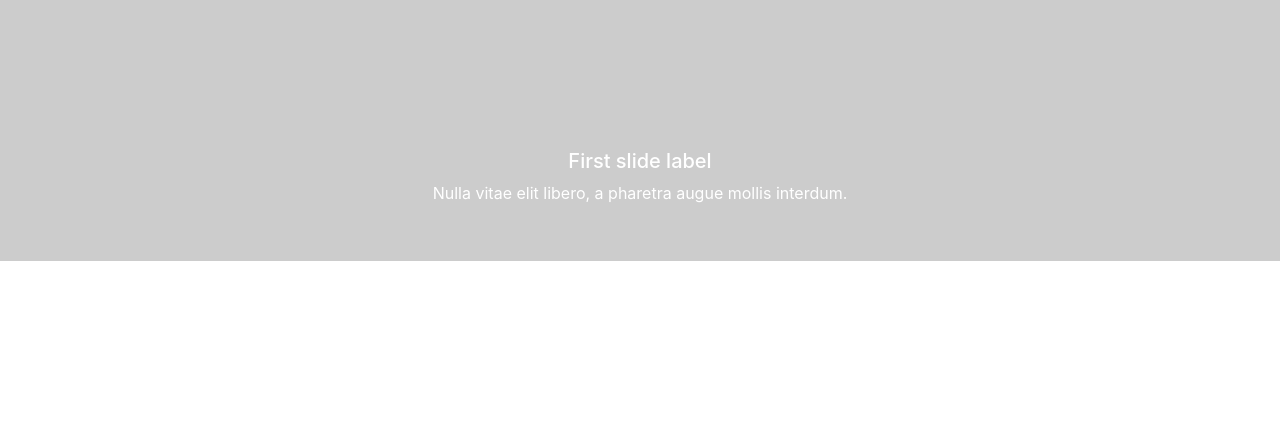
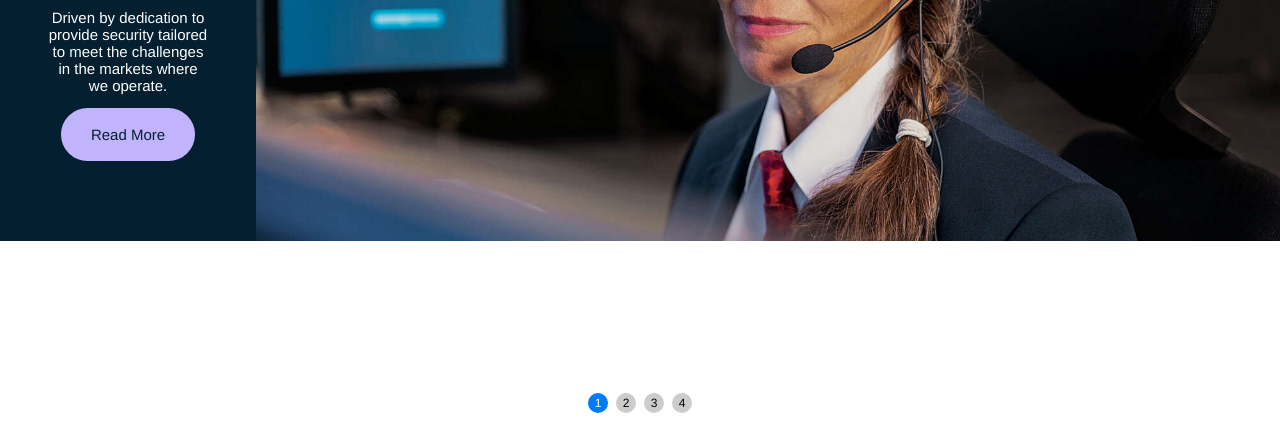
Before and after one commit to TashdidDiganta/securitas, a plain HTML site: page abc.html in a window 1280 px wide. Shown: the part 379-800 px from the top of the page. Drawn offline with nearby package versions, Linux system fonts and the light colour scheme; placeholder pictures from the web are drawn by us.

Commit message:
new update

```diff
--- a/abc.html
+++ b/abc.html
@@ -1,65 +1,149 @@
 <!DOCTYPE html>
 <html lang="en">
+
 <head>
-  <meta charset="UTF-8">
-  <meta name="viewport" content="width=device-width, initial-scale=1.0">
-  <title>Bootstrap Carousel with Dark Variant and Icons</title>
-  <!-- Bootstrap CSS -->
-  <link href="https://stackpath.bootstrapcdn.com/bootstrap/4.5.2/css/bootstrap.min.css" rel="stylesheet">
-  <!-- Custom CSS for dark variant -->
+  <meta charset="utf-8" />
+  <title>Swiper demo</title>
+  <meta name="viewport" content="width=device-width, initial-scale=1, minimum-scale=1, maximum-scale=1" />
+  <!-- Link Swiper's CSS -->
+  <link rel="stylesheet" href="https://cdn.jsdelivr.net/npm/swiper@11/swiper-bundle.min.css" />
+
+  <!-- Demo styles -->
   <style>
-    .carousel-dark .carousel-control-prev-icon,
-    .carousel-dark .carousel-control-next-icon {
-      background-image: none; /* Remove default icons */
+    html,
+    body {
+      position: relative;
+      height: 100%;
+    }
+
+    body {
+      background: #eee;
+      font-family: Helvetica Neue, Helvetica, Arial, sans-serif;
+      font-size: 14px;
+      color: #000;
+      margin: 0;
+      padding: 0;
+    }
+
+    .swiper {
+      width: 100%;
+      height: 100%;
+    }
+
+    .swiper-slide {
+      text-align: center;
+      font-size: 18px;
+      background: #fff;
+      display: flex;
+      justify-content: center;
+      align-items: center;
+    }
+
+    .swiper-slide img {
+      display: block;
+      width: 100%;
+      height: 100%;
+      object-fit: cover;
+    }
+
+    .swiper-pagination-bullet {
+      width: 20px;
+      height: 20px;
+      text-align: center;
+      line-height: 20px;
+      font-size: 12px;
+      color: #000;
+      opacity: 1;
+      background: rgba(0, 0, 0, 0.2);
+    }
+
+    .swiper-pagination-bullet-active {
+      color: #fff;
+      background: #007aff;
     }
   </style>
+  <link rel="stylesheet" href="/assets/css/style.css">
 </head>
+
 <body>
-
-<div id="carouselExampleControls" class="carousel slide carousel-dark" data-ride="carousel">
-  <div class="carousel-inner">
-    <div class="carousel-item active">
-      <img src="https://via.placeholder.com/800x400" class="d-block w-100" alt="...">
-      <div class="carousel-caption d-none d-md-block">
-        <h5>First slide label</h5>
-        <p>Nulla vitae elit libero, a pharetra augue mollis interdum.</p>
+  <!-- Swiper -->
+  <div class="swiper mySwiper">
+    <div class="swiper-wrapper">
+      <div class="swiper-slide">
+        <div class="slider-item">
+          <div class="slider-content">
+            <h2>Certifying Data Center Professionals</h2>
+            <p>Driven by dedication to provide security tailored to meet the challenges in the markets where we operate.</p>
+            <div class="card-btn">
+              <a href="#">Read More</a>
             </div>
           </div>
-    <div class="carousel-item">
-      <img src="https://via.placeholder.com/800x400" class="d-block w-100" alt="...">
-      <div class="carousel-caption d-none d-md-block">
-        <h5>Second slide label</h5>
-        <p>Lorem ipsum dolor sit amet, consectetur adipiscing elit.</p>
+          <div class="slider-img">
+            <img src="assets/img/slider01.jpg" class="d-block w-100" alt="...">
           </div>
         </div>
-    <!-- More slides -->
       </div>
-  <a class="carousel-control-prev" href="#carouselExampleControls" role="button" data-slide="prev">
-    <!-- You can remove the icon here if you don't want it -->
-    <span class="carousel-control-prev-icon" aria-hidden="true"></span>
-    <span class="sr-only">Previous</span>
-  </a>
-  <a class="carousel-control-next" href="#carouselExampleControls" role="button" data-slide="next">
-    <!-- You can remove the icon here if you don't want it -->
-    <span class="carousel-control-next-icon" aria-hidden="true"></span>
-    <span class="sr-only">Next</span>
-  </a>
+      <div class="swiper-slide">
+        <div class="slider-item">
+          <div class="slider-content">
+            <h2>Certifying Data Center Professionals</h2>
+            <p>Driven by dedication to provide security tailored to meet the challenges in the markets where we operate.</p>
+            <div class="card-btn">
+              <a href="#">Read More</a>
+            </div>
+          </div>
+          <div class="slider-img">
+            <img src="assets/img/slider01.jpg" class="d-block w-100" alt="...">
+          </div>
+        </div>
+      </div>
+      <div class="swiper-slide">
+        <div class="slider-item">
+          <div class="slider-content">
+            <h2>Certifying Data Center Professionals</h2>
+            <p>Driven by dedication to provide security tailored to meet the challenges in the markets where we operate.</p>
+            <div class="card-btn">
+              <a href="#">Read More</a>
+            </div>
+          </div>
+          <div class="slider-img">
+            <img src="assets/img/slider01.jpg" class="d-block w-100" alt="...">
+          </div>
+        </div>
+      </div>
+      <div class="swiper-slide">
+        <div class="slider-item">
+          <div class="slider-content">
+            <h2>Certifying Data Center Professionals</h2>
+            <p>Driven by dedication to provide security tailored to meet the challenges in the markets where we operate.</p>
+            <div class="card-btn">
+              <a href="#">Read More</a>
+            </div>
+          </div>
+          <div class="slider-img">
+            <img src="assets/img/slider01.jpg" class="d-block w-100" alt="...">
+          </div>
+        </div>
+      </div>
+    </div>
+    <div class="swiper-pagination"></div>
   </div>
 
-<!-- Bootstrap JS -->
-<script src="https://code.jquery.com/jquery-3.5.1.slim.min.js"></script>
-<script src="https://cdn.jsdelivr.net/npm/@popperjs/core@2.5.4/dist/umd/popper.min.js"></script>
-<script src="https://stackpath.bootstrapcdn.com/bootstrap/4.5.2/js/bootstrap.min.js"></script>
+  <!-- Swiper JS -->
+  <script src="https://cdn.jsdelivr.net/npm/swiper@11/swiper-bundle.min.js"></script>
 
+  <!-- Initialize Swiper -->
   <script>
-  $(document).ready(function() {
-    // Initialize carousel
-    $('.carousel').carousel();
-
-    // Stop carousel auto-play
-    $('.carousel').carousel('pause');
+    var swiper = new Swiper(".mySwiper", {
+      pagination: {
+        el: ".swiper-pagination",
+        clickable: true,
+        renderBullet: function (index, className) {
+          return '<span class="' + className + '">' + (index + 1) + "</span>";
+        },
+      },
     });
   </script>
+</body>
 
-</body>
 </html>
```
Lines whose indentation alone changed are shown as unchanged.
